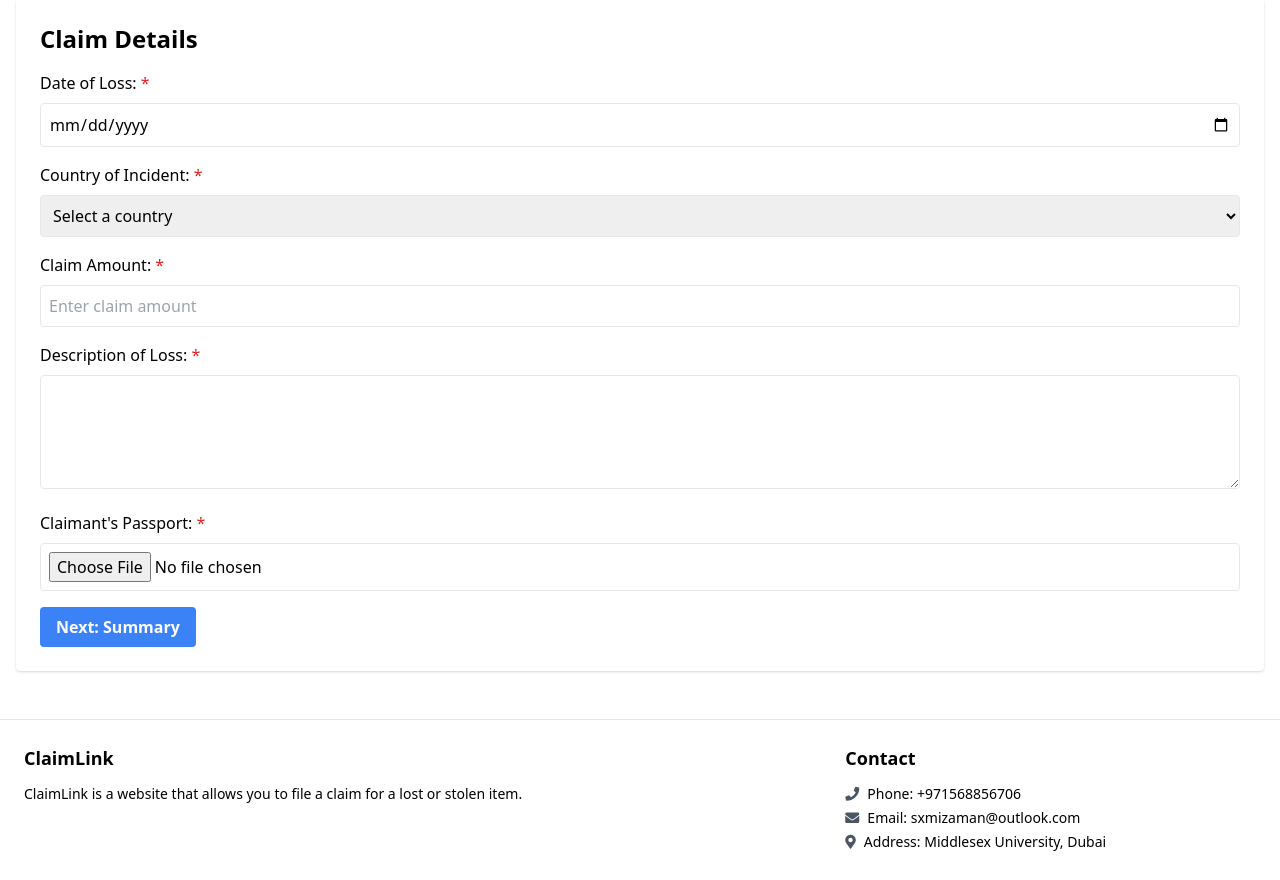
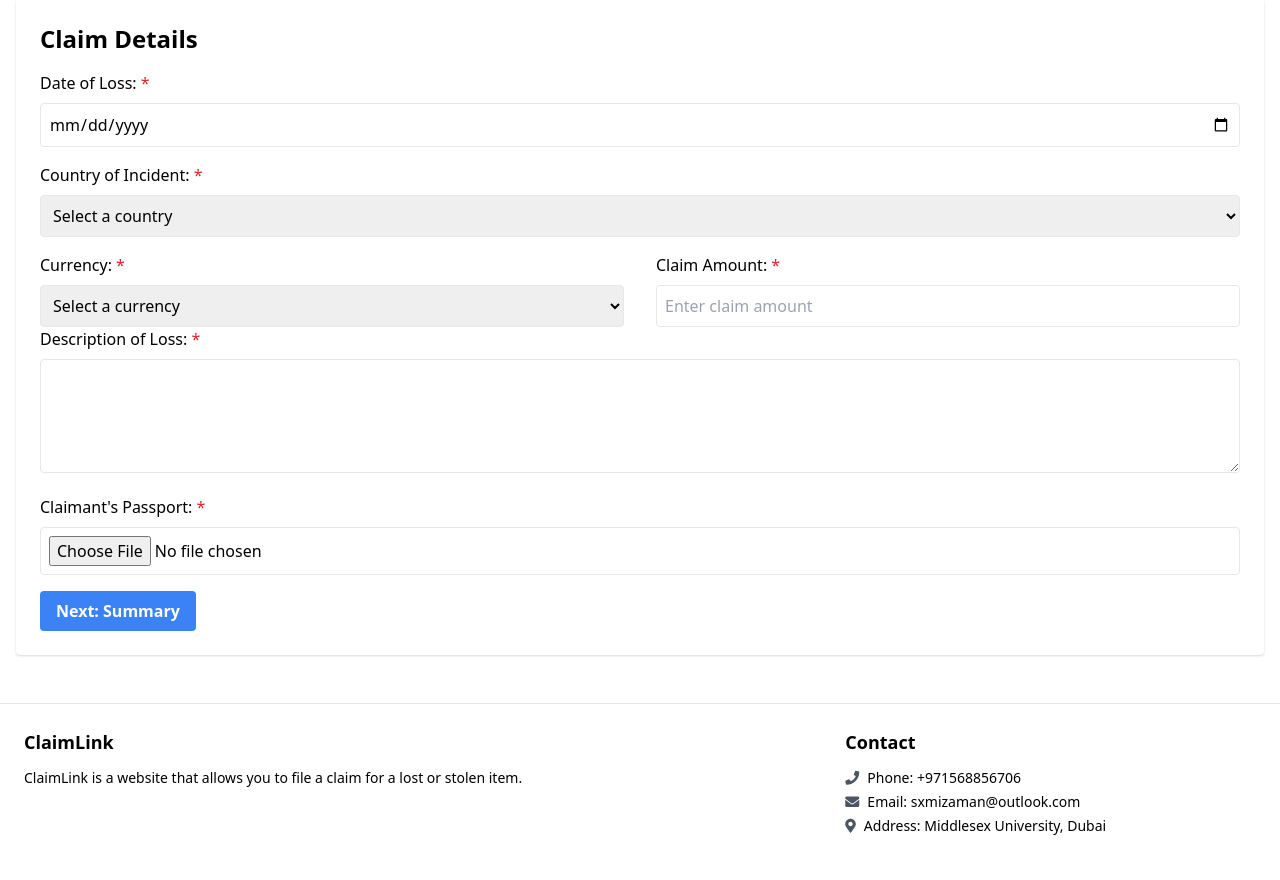
Before and after one commit to samizaman/ClaimLink, a Django app: template templates/claim_details.html in a window 1280 px wide. Shown: the part 208-1088 px from the top of the page. After the commit the page ends 1043 px from the top, so only its background shows below. Run offline with Django 4.2, Linux system fonts and the light colour scheme; the template is opened without the code that fills it, so the values that code supplies are empty; some libraries are stand-ins or nearby versions.

Commit message:
add claim_amount_currency to claim details

```diff
--- a/templates/claim_details.html
+++ b/templates/claim_details.html
@@ -41,11 +41,25 @@
                 </select>
             </div>
 
-            <div class="mb-4">
-                <label for="claim_amount" class="block mb-2">Claim Amount: <span class="text-red-600">*</span></label>
-                <input type="text" name="claim_amount" id="claim_amount" class="w-full p-2 border rounded"
-                       placeholder="Enter claim amount" required>
+            <div class="flex flex-wrap -mx-4">
+                <div class="w-full md:w-1/2 px-4 mb-4 md:mb-0">
+                    <label for="claim_amount_currency" class="block mb-2">Currency: <span class="text-red-600">*</span></label>
+                    <select name="claim_amount_currency" id="claim_amount_currency" class="w-full p-2 border rounded"
+                            required>
+                        <option value="" selected disabled>Select a currency</option>
+                        {% for currency_code, currency_name in CURRENCY_CHOICES %}
+                            <option value="{{ currency_code }}">{{ currency_code }}</option>
+                        {% endfor %}
+                    </select>
+                </div>
+                <div class="w-full md:w-1/2 px-4">
+                    <label for="claim_amount" class="block mb-2">Claim Amount: <span
+                            class="text-red-600">*</span></label>
+                    <input type="text" name="claim_amount" id="claim_amount" class="w-full p-2 border rounded"
+                           placeholder="Enter claim amount" required>
+                </div>
             </div>
+
 
             <div class="mb-4">
                 <label for="description_of_loss" class="block mb-2">Description of Loss: <span
--- a/templates/claim_summary.html
+++ b/templates/claim_summary.html
@@ -60,6 +60,7 @@
                     <div><span class="font-semibold">Country of Incident:</span> {{ claim_details.country_of_incident }}</div>
                     <div><span class="font-semibold">Description of Loss:</span> {{ claim_details.description_of_loss }}</div>
                     <div><span class="font-semibold">Passport:</span> {{ claim_details.passport }}</div>
+                    <div><span class="font-semibold">Currency:</span> {{ claim_details.claim_amount_currency }}</div>
                     <div><span class="font-semibold">Claim Amount:</span> {{ claim_details.claim_amount }}</div>
                 </div>
             </div>
```
Also changed, not shown: core/models.py (+9 -1 lines), core/views.py (+15 -2 lines), core/migrations/0011_claim_claim_amount_currency_and_more.py (added), core/migrations/0012_alter_claim_claim_amount_currency.py (added).
